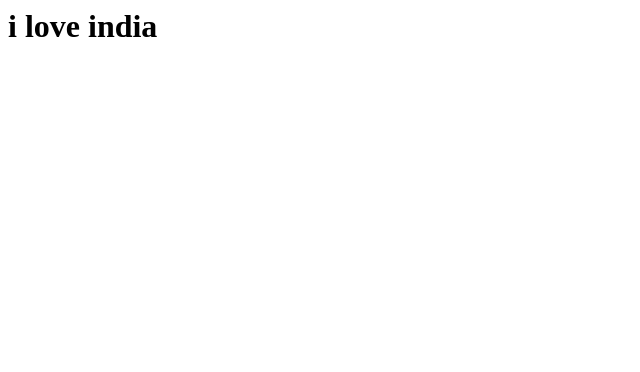
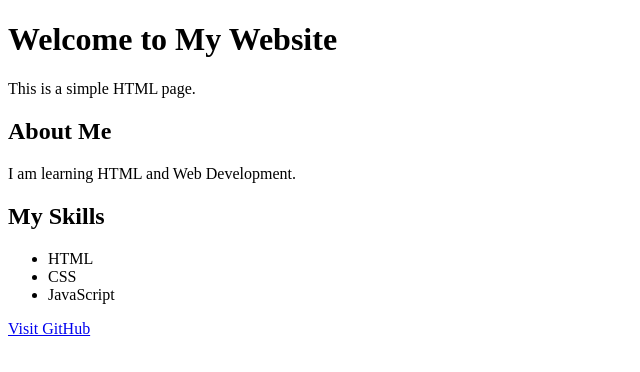
Before and after one commit to Arunsai1071/project, a plain HTML site: page index.html in a window 1280 px wide. Shown: the whole page, without its empty margins (0-640 px from the left). Drawn offline with Linux system fonts and the light colour scheme.

Commit message:
Update index.html

```diff
--- a/index.html
+++ b/index.html
@@ -1 +1,27 @@
-<h1>i love india</h1>
+<!DOCTYPE html>
+<html>
+<head>
+    <title>My First Web Page</title>
+</head>
+<body>
+
+    <h1>Welcome to My Website</h1>
+
+    <p>This is a simple HTML page.</p>
+
+    <h2>About Me</h2>
+
+    <p>I am learning HTML and Web Development.</p>
+
+    <h2>My Skills</h2>
+
+    <ul>
+        <li>HTML</li>
+        <li>CSS</li>
+        <li>JavaScript</li>
+    </ul>
+
+    <a href="https://github.com">Visit GitHub</a>
+
+</body>
+</html>
```
